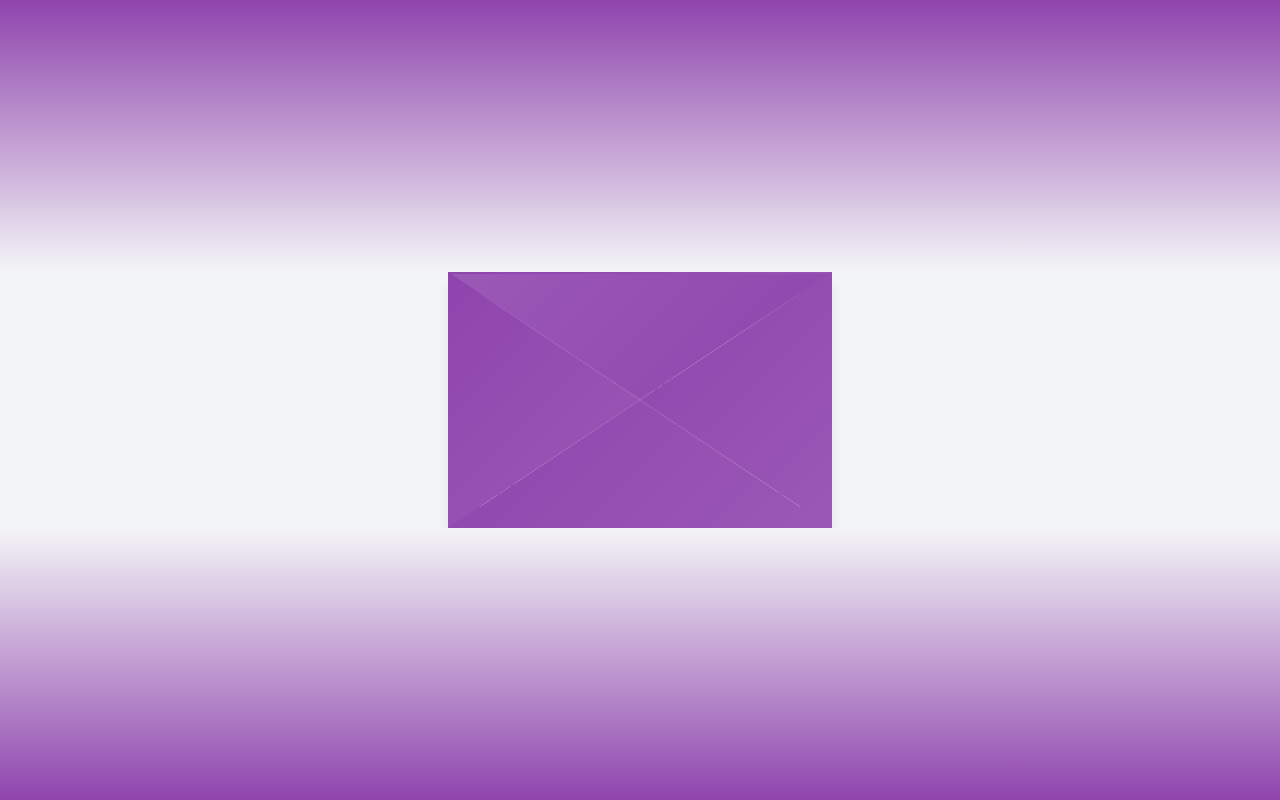
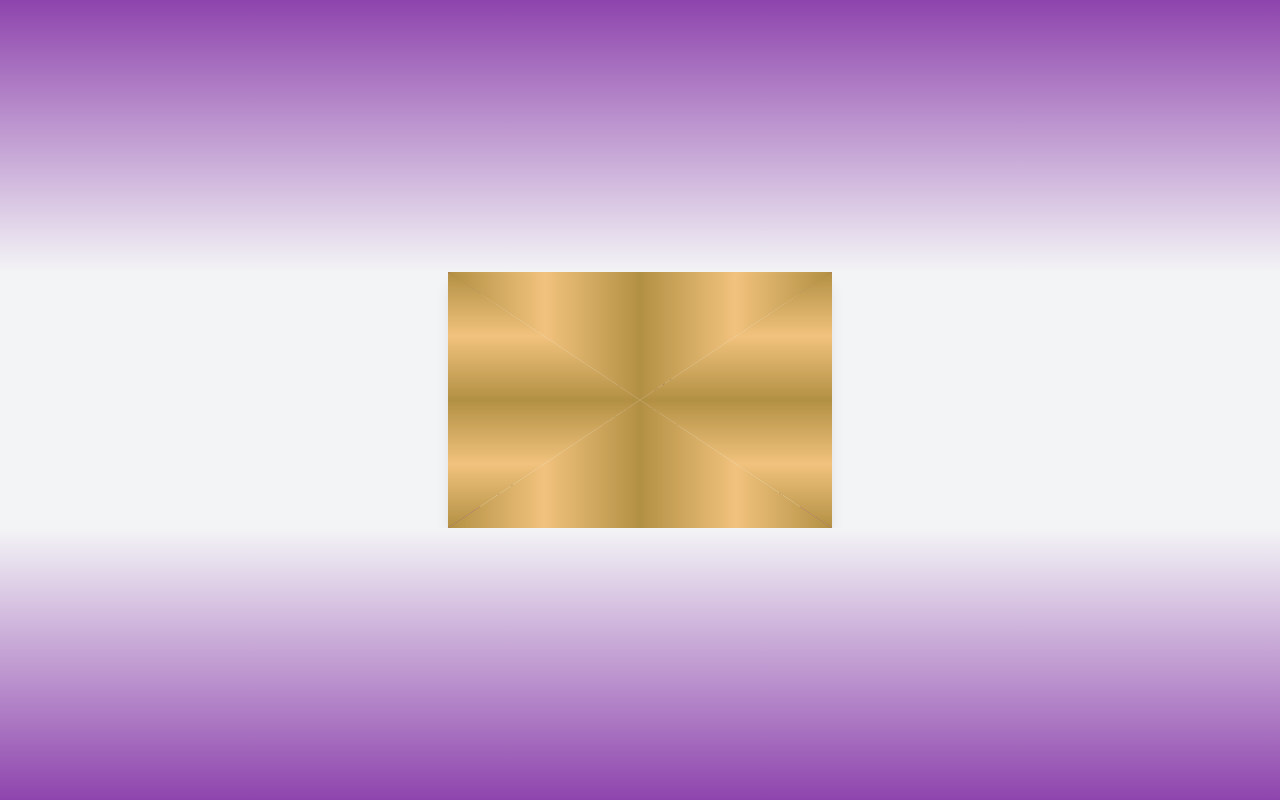
Before and after one commit to boakyeni/nanas-wedding, a Next.js app: page /invitation in a window 1280 px wide. Built offline with nearby package versions, Linux system fonts and the light colour scheme.

Commit message:
gold envelop

```diff
--- a/src/app/invitation/page.js
+++ b/src/app/invitation/page.js
@@ -51,7 +51,9 @@ const EnvelopeAnimation = () => {
                         style={{
                             height: '50%',
                             zIndex: 3,
-                            transform: isOpen ? 'rotateX(180deg)' : 'rotateX(0deg)'
+                            transform: isOpen ? 'rotateX(180deg)' : 'rotateX(0deg)',
+
+
                         }}
                     >
                         {/* Outer triangle for a “border” effect */}
@@ -59,7 +61,9 @@ const EnvelopeAnimation = () => {
                             className="absolute inset-0"
                             style={{
                                 clipPath: 'polygon(0% 0%, 100% 0%, 50% 100%)',
-                                background: 'linear-gradient(135deg, #8e44ad, #9b59b6)'
+                                background: 'linear-gradient(135deg, #8e44ad, #9b59b6)',
+                                background: 'linear-gradient(to right, #b29043, #f1c27d, #b29043, #f1c27d, #b29043)',
+        boxShadow: '0 4px 8px rgba(0,0,0,0.2)',
                             }}
                         />
                         {/* Inner triangle inset by 2px */}
@@ -71,7 +75,8 @@ const EnvelopeAnimation = () => {
                                 right: '2px',
                                 bottom: '2px',
                                 clipPath: 'polygon(0% 0%, 100% 0%, 50% 100%)',
-                                background: 'linear-gradient(135deg, #9b59b6, #8e44ad)'
+                                background: 'linear-gradient(to right, #b29043, #f1c27d, #b29043, #f1c27d, #b29043)',
+        boxShadow: '0 4px 8px rgba(0,0,0,0.2)',
                             }}
                         />
                     </div>
@@ -83,7 +88,8 @@ const EnvelopeAnimation = () => {
                             zIndex: 5,
                             opacity: flapsFaded ? 0.2 : 1,
                             clipPath: 'polygon(0% 0%, 0% 100%, 100% 50%)',
-                            background: 'linear-gradient(135deg, #8e44ad, #9b59b6)'
+                            background: 'linear-gradient(to bottom, #b29043, #f1c27d, #b29043, #f1c27d, #b29043)',
+        boxShadow: '0 4px 8px rgba(0,0,0,0.2)',
                         }}
                         onTransitionEnd={() => {
                             // Once the opacity transition ends, update isCardCentered.
@@ -100,7 +106,8 @@ const EnvelopeAnimation = () => {
                             zIndex: 5,
                             opacity: flapsFaded ? 0.2 : 1,
                             clipPath: 'polygon(100% 0%, 100% 100%, 0% 50%)',
-                            background: 'linear-gradient(135deg, #8e44ad, #9b59b6)'
+                            background: 'linear-gradient(to bottom, #b29043, #f1c27d, #b29043, #f1c27d, #b29043)',
+        boxShadow: '0 4px 8px rgba(0,0,0,0.2)',
                         }}
                     />
 
@@ -112,7 +119,8 @@ const EnvelopeAnimation = () => {
                             zIndex: 5,
                             opacity: flapsFaded ? 0.2 : 1,
                             clipPath: 'polygon(50% 0%, 0% 100%, 100% 100%)',
-                            background: 'linear-gradient(135deg, #8e44ad, #9b59b6)'
+                            background: 'linear-gradient(to left, #b29043, #f1c27d, #b29043, #f1c27d, #b29043)',
+        boxShadow: '0 4px 8px rgba(0,0,0,0.2)',
                         }}
                     />
                 </div>
```
